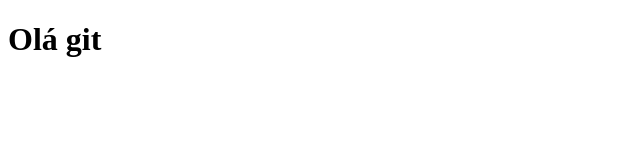
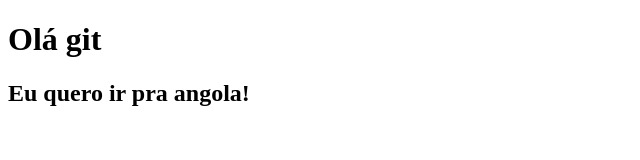
Before and after one commit to afterbx/teste-git-2-, a plain HTML site: page index.html in a window 1280 px wide. Shown: the whole page, without its empty margins (0-640 px from the left). Drawn offline with Linux system fonts and the light colour scheme.

Commit message:
mudei só pq o curso tb tem 2

```diff
--- a/index.html
+++ b/index.html
@@ -8,5 +8,6 @@
 </head>
 <body>
     <h1>Olá git</h1>
+    <h2>Eu quero ir pra angola!</h2>
 </body>
 </html>
```
